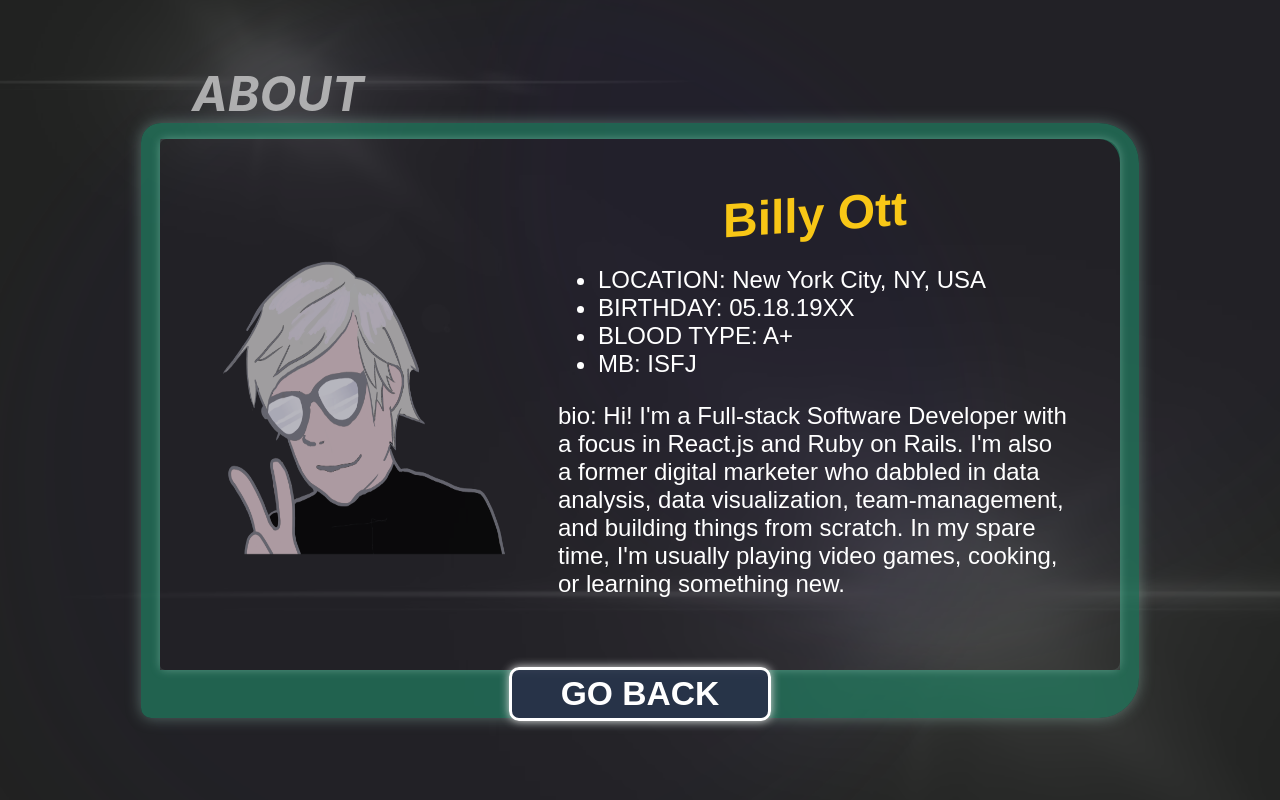
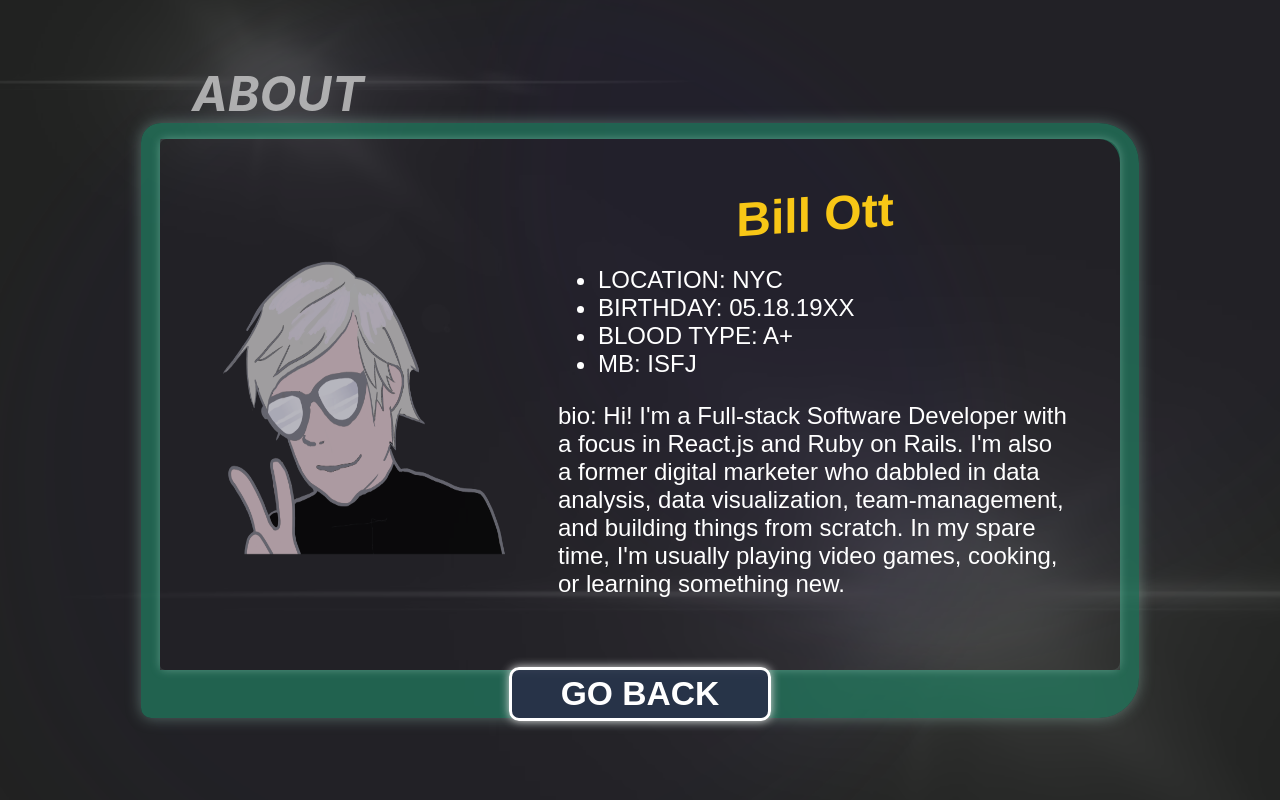
Before and after one commit to billyott/personal-site, a React (Create React App) app: page /about in a window 1280 px wide. Built offline with nearby package versions, Linux system fonts and the light colour scheme.

Commit message:
update name and location in about/homepage

```diff
--- a/src/components/about.js
+++ b/src/components/about.js
@@ -12,10 +12,10 @@ function About() {
                 <div className="about__content-inner">
                     <img className="about__image" src="./assets/self-portrait.png" alt="cartoon version of Billy Ott" />
                     <div className="about__text-container">
-                        <div className="about__subheader">Billy Ott</div>
+                        <div className="about__subheader">Bill Ott</div>
                         <div className="about__bio">
                             <ul>
-                                <li>LOCATION: New York City, NY, USA</li>
+                                <li>LOCATION: NYC</li>
                                 <li>BIRTHDAY: 05.18.19XX</li>
                                 <li>BLOOD TYPE: A+</li>
                                 <li>MB: ISFJ</li>
--- a/src/components/homepage.js
+++ b/src/components/homepage.js
@@ -16,7 +16,7 @@ class Homepage extends React.Component {
                             <div className="homepage__header">FULL-STACK</div>
                             <div className="homepage__header">WEB DEVELOPER</div>
                         </div>
-                        <div className="homepage__sub-header">BILLY OTT</div>
+                        <div className="homepage__sub-header">BILL OTT</div>
                     </div>
                     <div className="homepage__start-container">
                         <div className="homepage__start-icon"></div>
```
